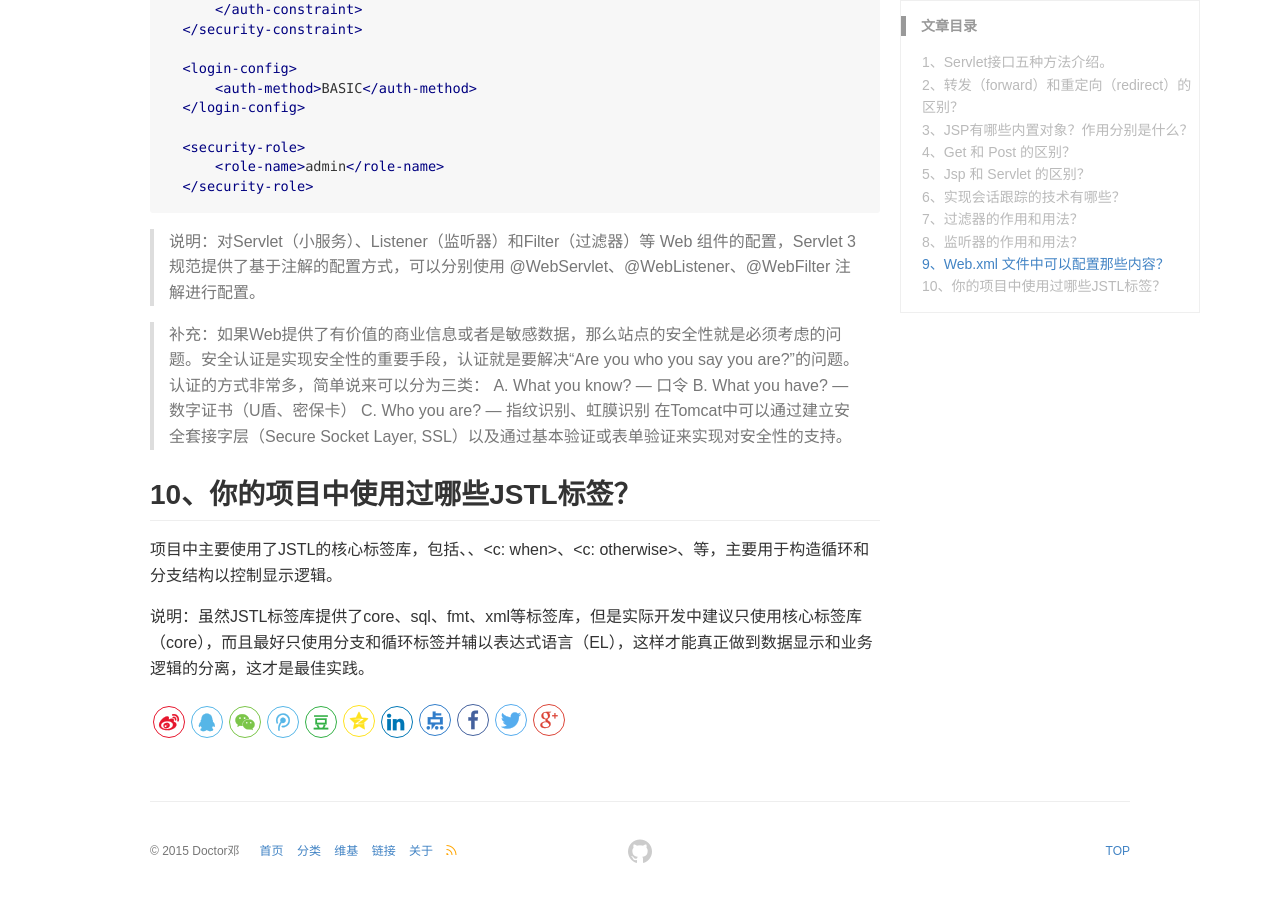
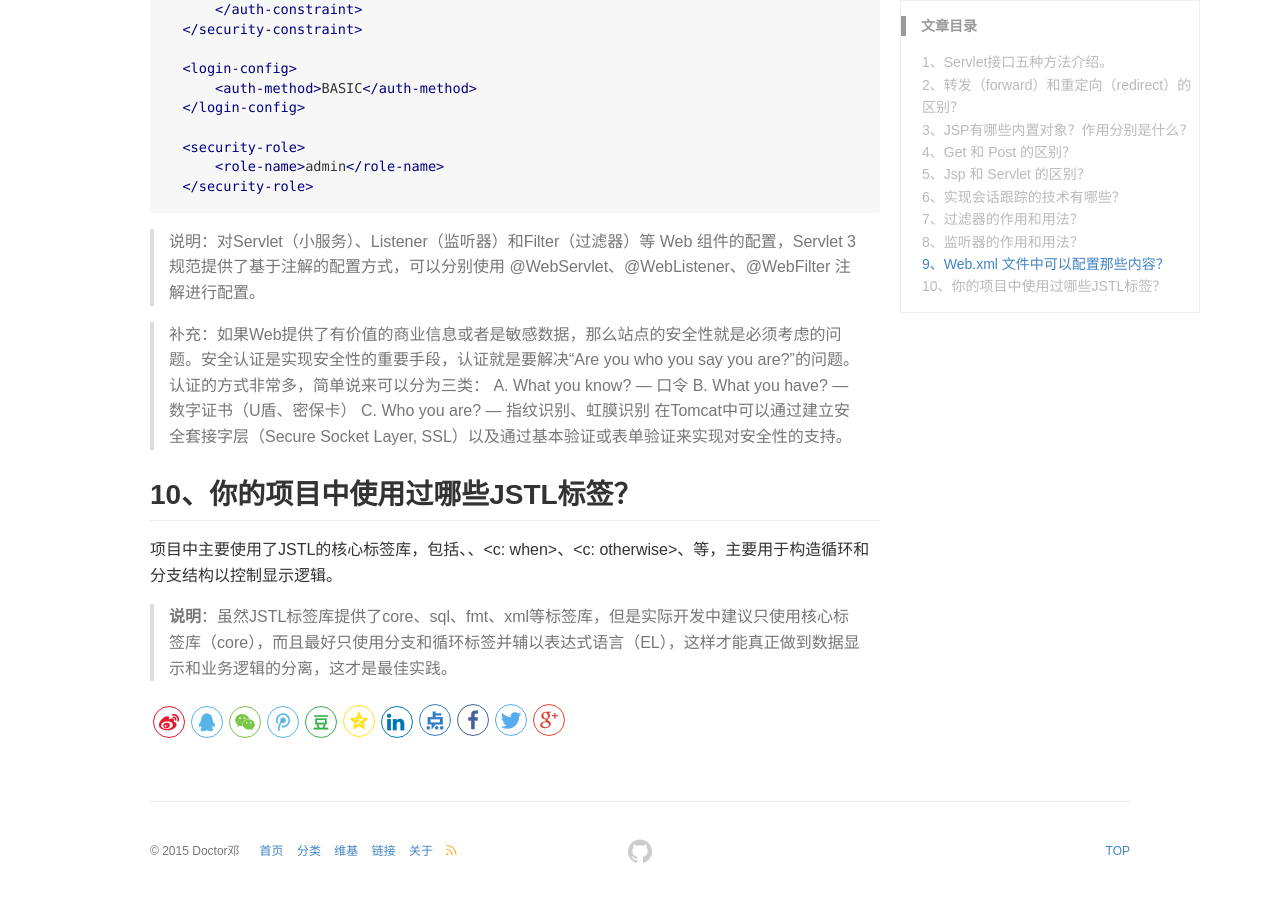
Before and after one commit to DoctorDeng/DoctorDeng.github.io, a Jekyll site: the page built from _posts/2016-09-12-java-面试.md, in a window 1280 px wide and 900 px high, scrolled down 10312 px. Built offline with Jekyll 4.4.1, drawn with Linux system fonts in a browser that asks for light colours.

Commit message:
modify file

```diff
--- a/_posts/2016-09-12-java-面试.md
+++ b/_posts/2016-09-12-java-面试.md
@@ -440,4 +440,4 @@ C. Who you are? — 指纹识别、虹膜识别
 ## 10、你的项目中使用过哪些JSTL标签？
 项目中主要使用了JSTL的核心标签库，包括<c:if>、<c:choose>、<c: when>、<c: otherwise>、<c:forEach>等，主要用于构造循环和分支结构以控制显示逻辑。
 
-说明：虽然JSTL标签库提供了core、sql、fmt、xml等标签库，但是实际开发中建议只使用核心标签库（core），而且最好只使用分支和循环标签并辅以表达式语言（EL），这样才能真正做到数据显示和业务逻辑的分离，这才是最佳实践。
+> **说明**：虽然JSTL标签库提供了core、sql、fmt、xml等标签库，但是实际开发中建议只使用核心标签库（core），而且最好只使用分支和循环标签并辅以表达式语言（EL），这样才能真正做到数据显示和业务逻辑的分离，这才是最佳实践。
```
